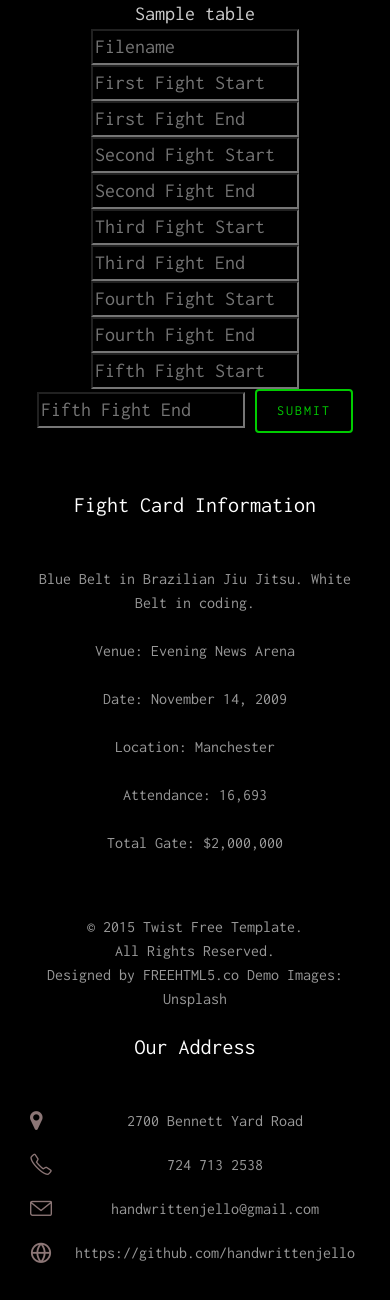
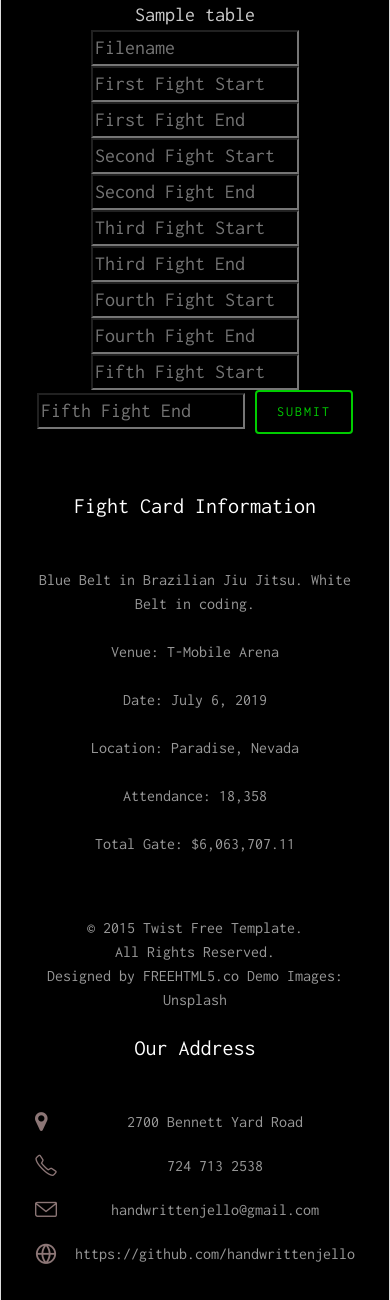
Before and after one commit to handwrittenjello/AutomatedEdit, a Python web app: template flask/templates/UFC.html in a window 390 px wide. Shown: the part 501-1801 px from the top of the page. Run offline with Jinja, Linux system fonts and the light colour scheme; the template is opened without the code that fills it: most values are stand-ins (such as "Sample title", 1, 10 or a date in 2020); some web fonts are replaced.

Commit message:
Fix for #24

```diff
--- a/flask/static/css/style.css
+++ b/flask/static/css/style.css
@@ -288,6 +288,7 @@
 #fh5co-home .text-wrap {
   display: table;
   width: 100%;
+  height: 100%;
   position: relative;
   z-index: 4;
 }
@@ -349,7 +350,7 @@
 
 .fh5co-project .project-grid {
   width: 100%;
-  height: 800px;
+  height: 100%;
   background-size: cover;
   background-position: center center;
   position: relative;
@@ -950,8 +951,33 @@
 .ufctable {
   white-space: nowrap;
   text-align: center;
+  width: 100%;
   display: table;
 
+}
+
+.td{
+  padding:10px;
+}
+
+h2 {
+  text-align: center;
+}
+
+table caption {
+  padding: .5em 0;
+}
+
+@media screen and (max-width: 767px) {
+  table caption {
+    border-bottom: 1px solid #ddd;
+  }
+}
+
+.p {
+  text-align: center;
+  padding-top: 140px;
+  font-size: 14px;
 }
 @import "compass/css3";
 
@@ -1022,5 +1048,97 @@
     color: #00CC00;
 }
 
+@media all and (max-width: 1236px) {
+  .title-comment {
+    flex-direction: column;
+    -webkit-flex-direction: column;
+    width: 220px;
+  }
+  .title-comment div {
+    flex-grow: 0;
+    -webkit-flex-grow: 0;
+  }
+  .title-comment > div {
+    width: 100%;
+  }
+  .module-reporter,
+  .status-owner {
+    flex-direction: column;
+    -webkit-flex-direction: column;
+  }
+  .module-reporter div,
+  .status-owner div {
+    flex-grow: 0;
+    -webkit-flex-grow: 0;
+  }
+}
+@media all and (max-width: 956px) {
+  .module-reporter {
+    flex-direction: row;
+    -webkit-flex-direction: row;
+  }
+  .title-comment-module-reporter {
+    flex-direction: column;
+    -webkit-flex-direction: column;
+    width: 220px;
+  }
+  .title-comment-module-reporter div {
+    flex-grow: 0;
+    -webkit-flex-grow: 0;
+  }
+  .title-comment-module-reporter > div {
+    width: 100%;
+  }
+  .status-owner-severity {
+    flex-direction: column;
+    -webkit-flex-direction: column;
+  }
+  .status-owner-severity div {
+    flex-grow: 0;
+    -webkit-flex-grow: 0;
+  }
+  .icons {
+    flex-direction: column;
+    -webkit-flex-direction: column;
+  }
+  .icons div {
+    flex-grow: 0;
+    -webkit-flex-grow: 0;
+  }
+  .dates {
+    flex-direction: column;
+    -webkit-flex-direction: column;
+  }
+  .dates div {
+    flex-grow: 0;
+    -webkit-flex-grow: 0;
+  }
+}
+@media all and (max-width: 528px) {
+  .table-row {
+    padding-left: 4px;
+    padding-right: 4px;
+  }
+  .attributes {
+    flex-direction: column;
+    -webkit-flex-direction: column;
+    width: 220px;
+  }
+  .attributes div {
+    flex-grow: 0;
+    -webkit-flex-grow: 0;
+  }
+  .attributes > div {
+    width: 100%;
+  }
+  .module-reporter,
+  .status-owner {
+    flex-direction: row;
+    -webkit-flex-direction: row;
+  }
+
+}
+
+
 
 /*# sourceMappingURL=style.css.map */
--- a/flask/templates/UFC.html
+++ b/flask/templates/UFC.html
@@ -44,7 +44,7 @@
     <script src="{{ url_for('static',filename='js/respond.min.js') }}"></script>
     <![endif]-->
     <style>
-    .container  { width: 100%; clear: both; }
+    .container  { width: 100%; clear: both; height: 100% }
     .container input { { width: 100px; clear: both; } }
     .container  { display: flex; }
     .container  {align-items: flex-start; }
@@ -57,15 +57,15 @@
         background-color : d1d1d1;
     } }
     </style>
-    <section id="fh5co-home" data-section="home" style="background-image: url(https://image.tmdb.org/t/p/original/cCgo0tbHume94iunPVF20dnPe77.jpg);" data-stellar-background-ratio="0.5">
+    <section id="fh5co-home" data-section="home" style="background-image: url(https://image.tmdb.org/t/p/original/sqUYMWeJlsJoRu0IP3DRIj09kSq.jpg);" data-stellar-background-ratio="0.5">
         <div class="gradient"></div>
         <div class="container">
             <div class="text-wrap">
                 <div class="text-inner">
                     <div class="row">
                         <div class="col-md-8 col-md-offset-2 text-center">
-                            <h1 class="to-animate">UFC 105: Couture vs. Vera</h1>
-                            <h2 class="to-animate"> November 14, 2009</h2>
+                            <h1 class="to-animate">UFC 239: Jones vs. Santos</h1>
+                            <h2 class="to-animate"> July 6, 2019</h2>
                         </div>
                     </div>
                 </div>
@@ -89,12 +89,12 @@
     <!-- Main JS (Do not remove) -->
     <script src="{{ url_for('static',filename='js/main.js') }}"></script>
     <div style =".ufctable"></div>
-        <div class="container">
+        <div class="table-responsive">
             <div class="text-wrap">
                 <div class="text-inner">
-                    <div class="row">
-                        <div class="col-md-8 col-md-offset-2 text-center">
-                            <table width="100%" border="0" cellspacing="0" cellpadding="0" text-align:center>
+                    <div class="table-row">
+                        <div class= "col-md-8 col-md-offset-2 text-center">
+                            <table width="100%" border="0"  text-align:center>
                             <table id="FightCard">
                             <div style="text-align:center;">
                               {% for table in tables %}
@@ -131,11 +131,11 @@
                 <div class="col-md-4 to-animate">
                     <h3 class="section-title">Fight Card Information</h3>
                     <p>Blue Belt in Brazilian Jiu Jitsu.  White Belt in coding.</p>
-                    <p> Venue:  Evening News Arena</p>
-                    <p> Date:  November 14, 2009</p>
-                    <p> Location:  Manchester</p>
-                    <p> Attendance:  16,693</p>
-                    <p> Total Gate:  $2,000,000</p>
+                    <p> Venue:  T-Mobile Arena</p>
+                    <p> Date:  July 6, 2019</p>
+                    <p> Location:  Paradise, Nevada</p>
+                    <p> Attendance:  18,358</p>
+                    <p> Total Gate:  $6,063,707.11</p>
 
                     <p class="copy-right">&copy; 2015 Twist Free Template. <br>All Rights Reserved. <br>
                         Designed by <a href="http://freehtml5.co/" target="_blank">FREEHTML5.co</a>
```
Also changed, not shown: flask/MKVSplit.py (+5 -5 lines).
